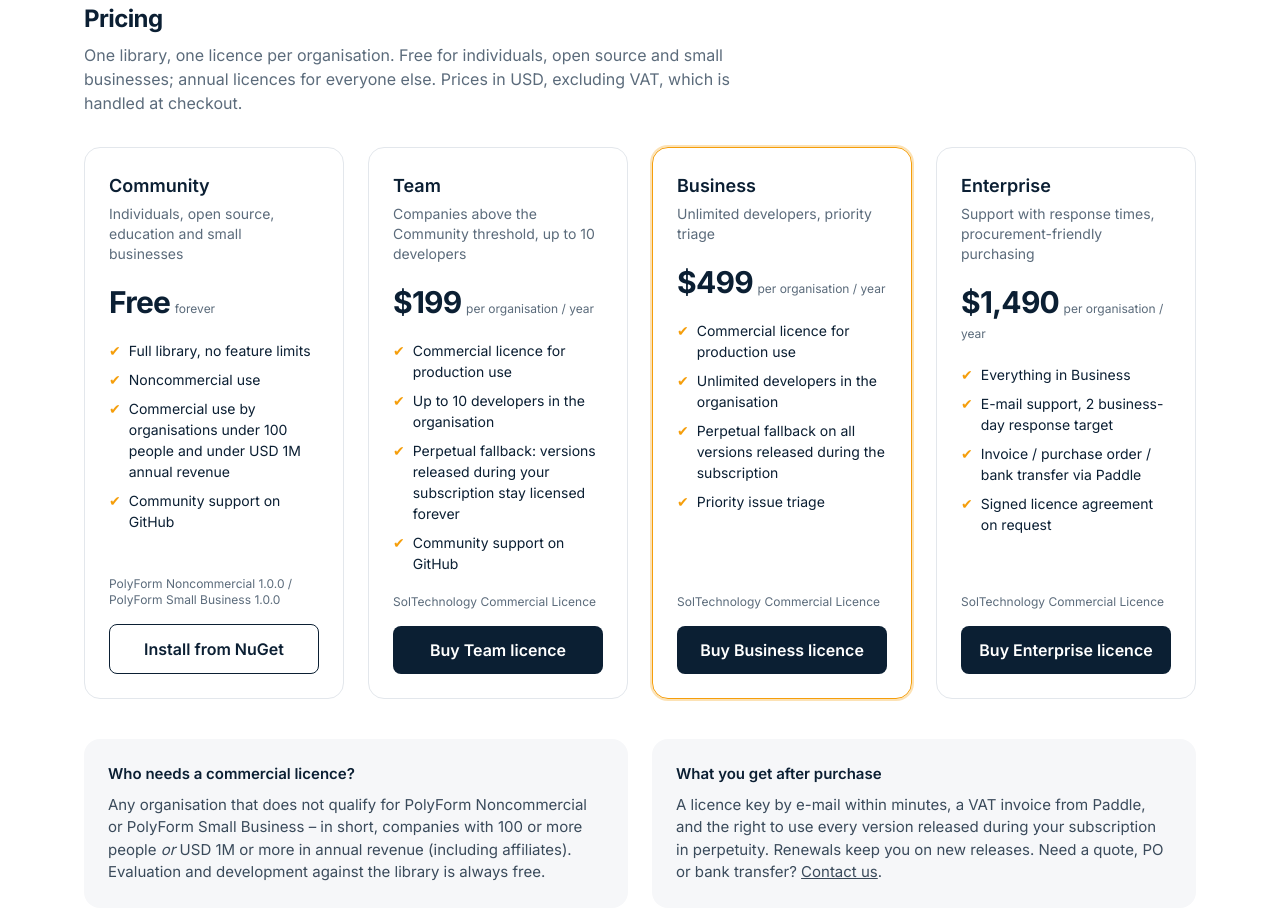
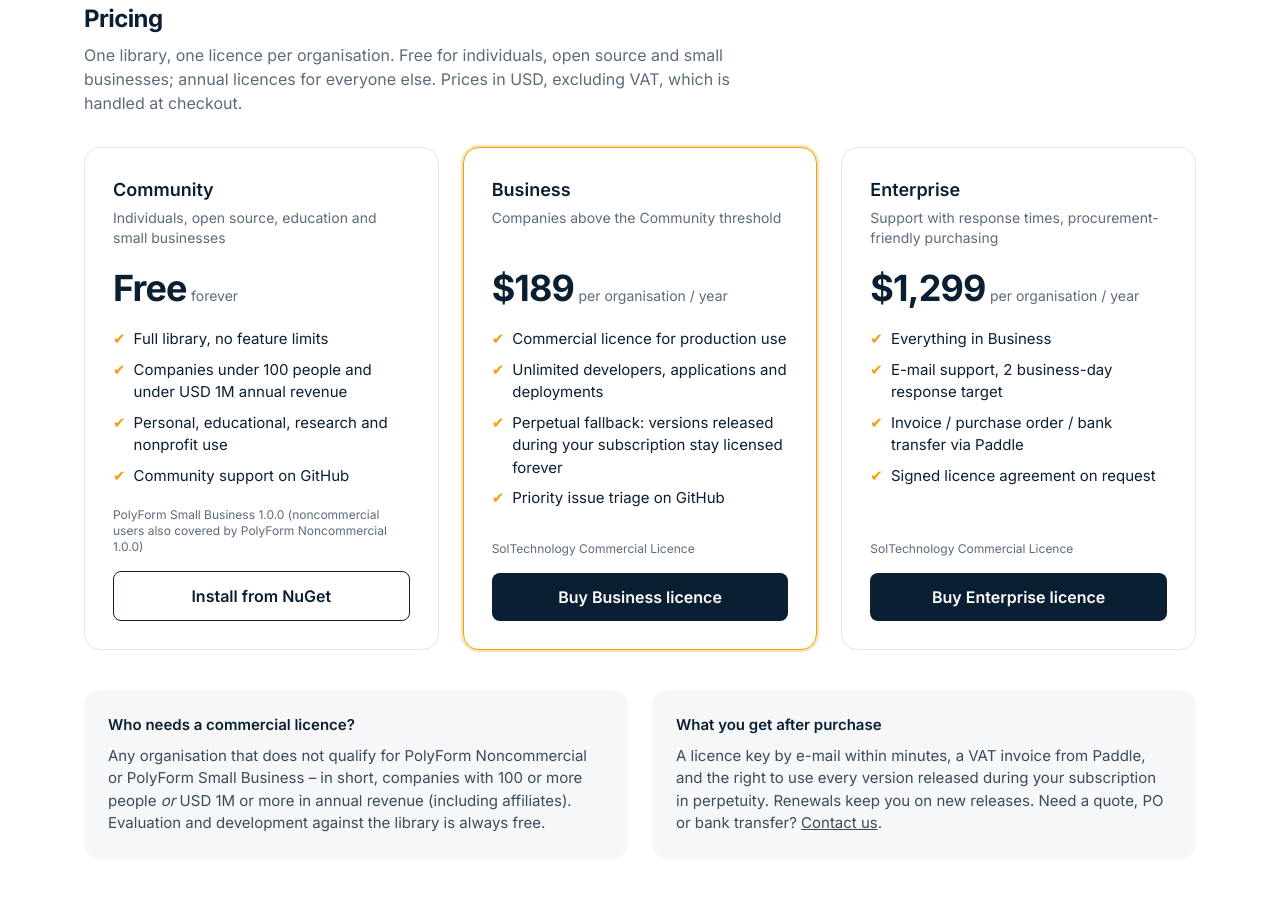
Before and after one commit to Sol-Technology/sol-technology.github.io, an Astro site: page /avroconvert in a window 1280 px wide. Shown: the part 1729-2648 px from the top of the page. Built offline with nearby package versions, Linux system fonts and the light colour scheme; Astro itself is replaced by a stand-in of ours.

Commit message:
Pricing: three tiers (Community 0 / Business 189 / Enterprise 1299), unlimited developers on paid tiers

```diff
--- a/src/config.ts
+++ b/src/config.ts
@@ -17,7 +17,6 @@
   environment: "sandbox" as "sandbox" | "production",
   clientToken: "",
   prices: {
-    avroconvertTeam: "",
     avroconvertBusiness: "",
     avroconvertEnterprise: "",
   },
@@ -50,39 +49,24 @@
       for: "Individuals, open source, education and small businesses",
       bullets: [
         "Full library, no feature limits",
-        "Noncommercial use",
-        "Commercial use by organisations under 100 people and under USD 1M annual revenue",
+        "Companies under 100 people and under USD 1M annual revenue",
+        "Personal, educational, research and nonprofit use",
         "Community support on GitHub",
       ],
       cta: { label: "Install from NuGet", href: "https://www.nuget.org/packages/AvroConvert" },
-      license: "PolyForm Noncommercial 1.0.0 / PolyForm Small Business 1.0.0",
-    },
-    {
-      id: "team",
-      name: "Team",
-      price: 199,
-      period: "per organisation / year",
-      for: "Companies above the Community threshold, up to 10 developers",
-      bullets: [
-        "Commercial licence for production use",
-        "Up to 10 developers in the organisation",
-        "Perpetual fallback: versions released during your subscription stay licensed forever",
-        "Community support on GitHub",
-      ],
-      cta: { label: "Buy Team licence", paddlePrice: "avroconvertTeam" },
-      license: "SolTechnology Commercial Licence",
+      license: "PolyForm Small Business 1.0.0 (noncommercial users also covered by PolyForm Noncommercial 1.0.0)",
     },
     {
       id: "business",
       name: "Business",
-      price: 499,
+      price: 189,
       period: "per organisation / year",
-      for: "Unlimited developers, priority triage",
+      for: "Companies above the Community threshold",
       bullets: [
         "Commercial licence for production use",
-        "Unlimited developers in the organisation",
-        "Perpetual fallback on all versions released during the subscription",
-        "Priority issue triage",
+        "Unlimited developers, applications and deployments",
+        "Perpetual fallback: versions released during your subscription stay licensed forever",
+        "Priority issue triage on GitHub",
       ],
       cta: { label: "Buy Business licence", paddlePrice: "avroconvertBusiness" },
       license: "SolTechnology Commercial Licence",
@@ -91,7 +75,7 @@
     {
       id: "enterprise",
       name: "Enterprise",
-      price: 1490,
+      price: 1299,
       period: "per organisation / year",
       for: "Support with response times, procurement-friendly purchasing",
       bullets: [
--- a/src/pages/avroconvert.astro
+++ b/src/pages/avroconvert.astro
@@ -64,13 +64,13 @@
   <section id="pricing" class="mx-auto max-w-6xl px-5 py-20 scroll-mt-20">
     <h2 class="text-2xl font-bold tracking-tight">Pricing</h2>
     <p class="mt-2 text-muted max-w-2xl">One library, one licence per organisation. Free for individuals, open source and small businesses; annual licences for everyone else. Prices in {pricing.currency}, excluding VAT, which is handled at checkout.</p>
-    <div class="mt-8 grid gap-6 md:grid-cols-2 lg:grid-cols-4">
+    <div class="mt-8 grid gap-6 md:grid-cols-3">
       {pricing.tiers.map((t) => (
-        <div class:list={["rounded-2xl border p-6 flex flex-col", t.highlight ? "border-solar ring-2 ring-solar/30" : "border-line"]}>
+        <div class:list={["rounded-2xl border p-7 flex flex-col", t.highlight ? "border-solar ring-2 ring-solar/30" : "border-line"]}>
           <h3 class="text-lg font-semibold">{t.name}</h3>
           <p class="mt-1 text-sm text-muted min-h-10">{t.for}</p>
-          <p class="mt-5"><span class="text-3xl font-bold tracking-tight">{t.price === 0 ? "Free" : `$${t.price.toLocaleString("en-US")}`}</span> <span class="text-muted text-xs">{t.period}</span></p>
-          <ul class="mt-5 space-y-2 text-[14px] flex-1">{t.bullets.map((b) => <li class="flex gap-2"><span class="text-solar">✔</span><span>{b}</span></li>)}</ul>
+          <p class="mt-5"><span class="text-4xl font-bold tracking-tight">{t.price === 0 ? "Free" : `$${t.price.toLocaleString("en-US")}`}</span> <span class="text-muted text-sm">{t.period}</span></p>
+          <ul class="mt-5 space-y-2 text-[15px] flex-1">{t.bullets.map((b) => <li class="flex gap-2"><span class="text-solar">✔</span><span>{b}</span></li>)}</ul>
           <p class="mt-5 text-xs text-muted">{t.license}</p>
           {"paddlePrice" in t.cta ? (
             paddleReady ? (
--- a/src/pages/terms.md
+++ b/src/pages/terms.md
@@ -23,7 +23,7 @@
 
 ## 2. Commercial Licence – scope
 
-1. The Commercial Licence is granted to the purchasing organisation (the "Licensee"), covers all legal entities under its control, and is limited to the number of developers stated in the purchased tier (Team: up to 10; Business and Enterprise: unlimited). A "developer" is any person who writes or modifies code that references the software.
+1. The Commercial Licence is granted to the purchasing organisation (the "Licensee") and covers all legal entities under its control, with no limit on the number of developers, applications or deployments.
 2. The Licensee may use, copy and deploy the software in any number of applications, servers, containers and environments, including redistribution as part of the Licensee's own products, provided the software is not offered as a standalone library or competing product.
 3. The Licensee may not remove licence notices, sublicense the software on its own, or share licence keys outside the Licensee's organisation.
 
```
